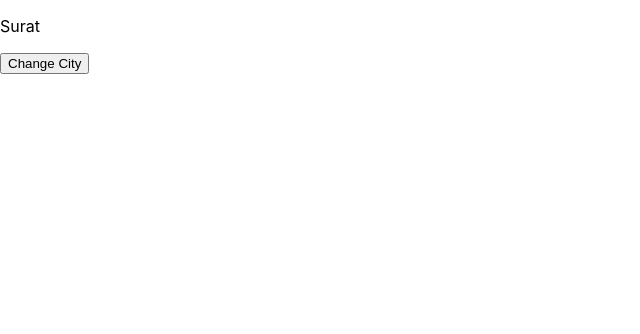
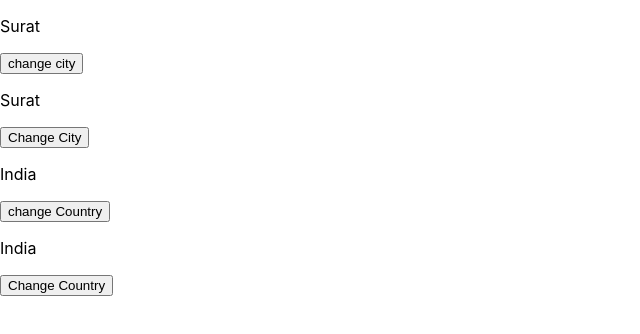
Before and after one commit to rutvikapuriya9161/demo, a React (Create React App) app in the folder myapp/: page / in a window 1280 px wide. Shown: the top 334 px of the page, without its empty margins (0-640 px from the left). Built offline with nearby package versions, Linux system fonts and the light colour scheme.

Commit message:
02_06_Country

```diff
--- a/myapp/src/App.js
+++ b/myapp/src/App.js
@@ -1,18 +1,22 @@
 import React, { Component } from 'react';
 import City from './containers/City';
-import Country from './containers/City';
 import CityFun from './containers/CityFun';
-import CountryFun from './containers/CityFun';
+import Country from './containers/Country';
+import CountryFun from './containers/CountryFun';
 
 class App extends Component {
   render() {
     return (
       <div>
-        {/* <City /> */}
+        <City />
         <CityFun />
+        <Country />
+        <CountryFun />
       </div>
     );
   }
 }
 
+
+
 export default App;
--- /dev/null
+++ b/myapp/src/containers/Country.js
@@ -0,0 +1,29 @@
+import React, { Component } from 'react';
+
+class Country extends Component {
+
+    constructor(props) {
+        super(props);
+
+        this.state = {
+            CountryName : 'India'
+        }
+    }
+
+    changeCountry = () => {
+        this.setState({
+            CountryName : 'US'
+        });
+    }
+
+    render() {
+        return (
+            <div>
+                <p>{this.state.CountryName}</p>
+                <button onClick={() => this.changeCountry()}>change Country</button>
+            </div>
+        );
+    }
+}
+
+export default Country;
--- /dev/null
+++ b/myapp/src/containers/CountryFun.js
@@ -0,0 +1,19 @@
+import React, { useState } from 'react';
+
+function CountryFun(props) {
+
+    const[CountryName, setCountryName] = useState('India');
+
+    const changeCountry = () => {
+        setCountryName('US');
+    }
+
+    return (
+        <div>
+            <p>{CountryName}</p>
+            <button onClick={() => changeCountry()}>Change Country</button>
+        </div>
+    );
+}
+
+export default CountryFun;
```
